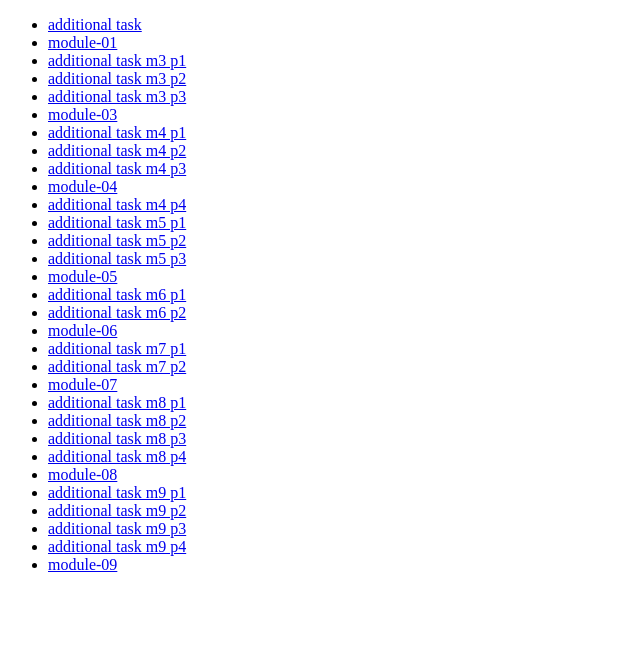
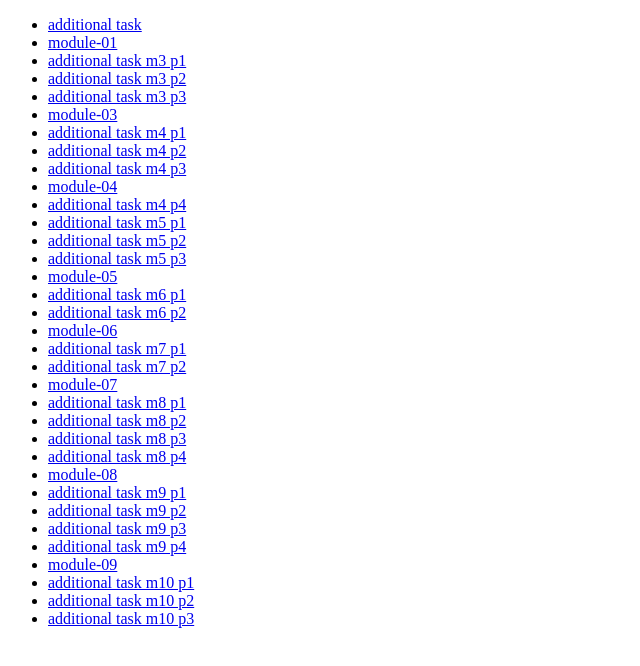
Before and after one commit to YanaEgorova/GoIt, a plain HTML site: page index.html in a window 1280 px wide. Shown: the whole page, without its empty margins (0-640 px from the left). Drawn offline with Linux system fonts and the light colour scheme.

Commit message:
Update index.html

```diff
--- a/index.html
+++ b/index.html
@@ -61,6 +61,9 @@
     <li><a href="./html-css/additional-task-m9-p3/index.html">additional task m9 p3</a></li>
     <li><a href="./html-css/additional-task-m9-p4/index.html">additional task m9 p4</a></li>
     <li><a href="./html-css/module-09/index.html">module-09</a></li>
+    <li><a href="./html-css/additional-task-m10-p1/index.html">additional task m10 p1</a></li>
+    <li><a href="./html-css/additional-task-m10-p2/index.html">additional task m10 p2</a></li>
+    <li><a href="./html-css/additional-task-m10-p3/index.html">additional task m10 p3</a></li>
   </ul>
 </body>
 
```
